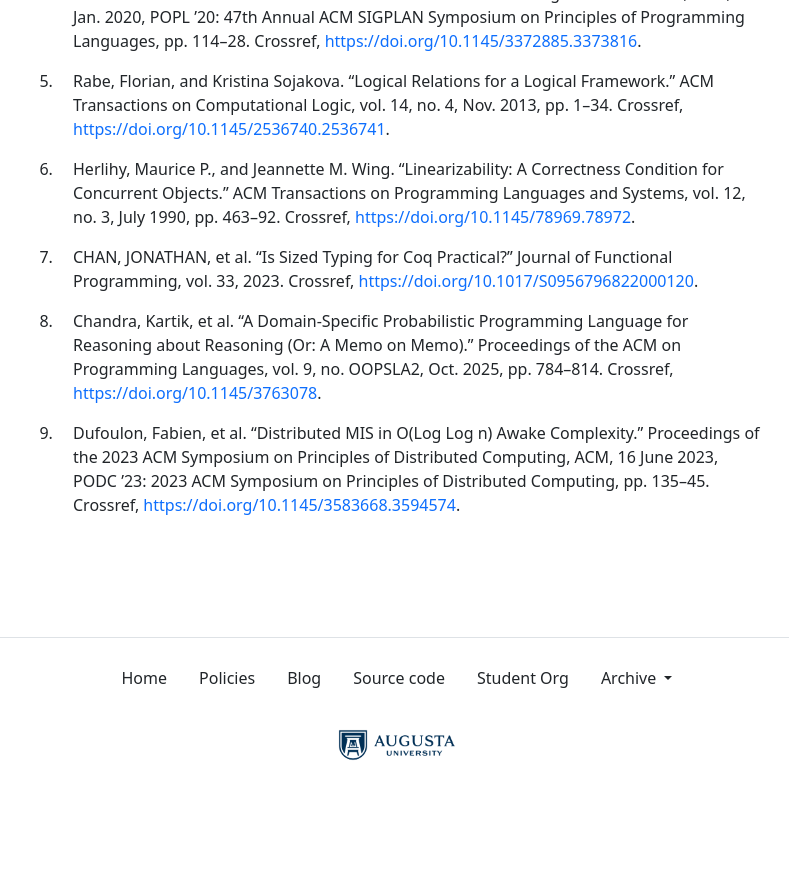
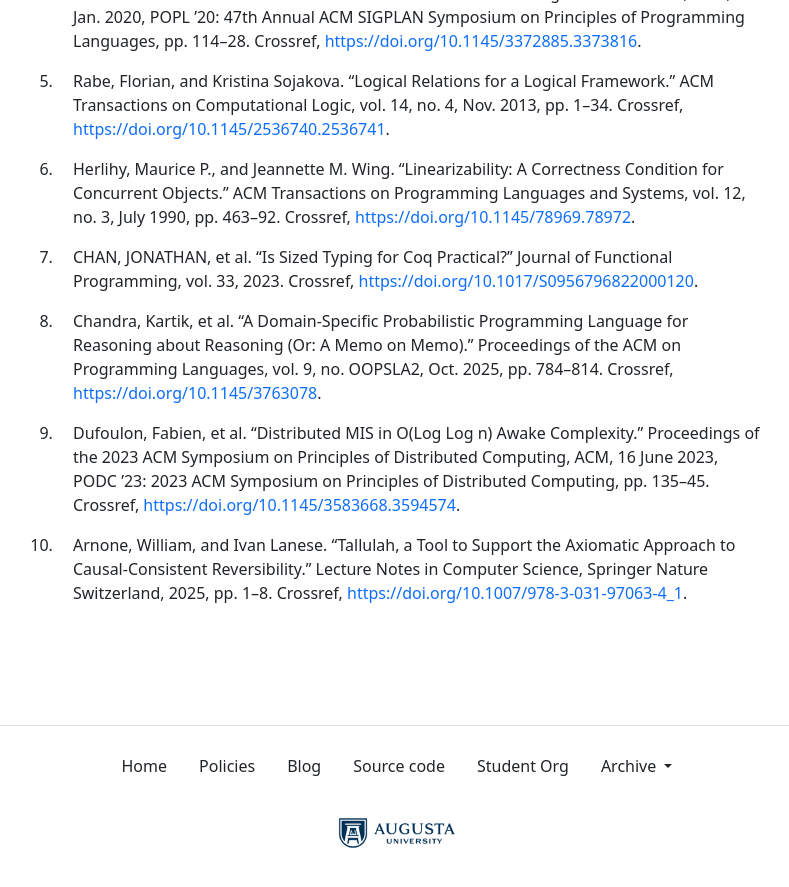
Before and after one commit to the-au-forml-lab/plgroup, a Jekyll site: the page built from docs/index.md, in a window 1280 px wide and 900 px high, scrolled down 1985 px. Shown: the top 887 px of the window, without its empty margins (243-1032 px from the left). Built offline with Jekyll 4.4.1, drawn with Linux system fonts in a browser that asks for light colours; before the commit the page ends 2797 px from its top, so only the background shows below that; some of the changed text lies outside the part shown.

Commit message:
[create-pull-request] automated change

```diff
--- a/data/history.txt
+++ b/data/history.txt
@@ -66,3 +66,4 @@
 10.1017/S0956796822000120
 10.1145/3763078
 10.1145/3583668.3594574
+10.1007/978-3-031-97063-4_1
--- a/docs/index.md
+++ b/docs/index.md
@@ -38,7 +38,7 @@ organization.
 | 7.  | March 13    | Is sized typing for Coq practical?                 | UH 227 (Fishbowl) |
 | 8.  | March 20    | A Domain-Specific Probabilistic Programming Language for Reasoning about Reasoning (Or: A Memo on memo)                 | UH 227 (Fishbowl) |
 | 9.  | March 27    | Distributed MIS in O(log log n) Awake Complexity                 | UH 227 (Fishbowl) |
-| 10. | April 3     | Paper 10 discussion                | UH 227 (Fishbowl) |
+| 10. | April 3     | Tallulah, a Tool to Support the Axiomatic Approach to Causal-Consistent Reversibility                | UH 227 (Fishbowl) |
 | 12. | April 24    | Awards Gala                        | UH 227 (Fishbowl) |
 
 No meetings March 6 (Spring Pause) and April 10 (Spring Break).
--- a/docs/papers.md
+++ b/docs/papers.md
@@ -7,3 +7,4 @@
 1. CHAN, JONATHAN, et al. “Is Sized Typing for Coq Practical?” Journal of Functional Programming, vol. 33, 2023. Crossref, <https://doi.org/10.1017/S0956796822000120>.
 1. Chandra, Kartik, et al. “A Domain-Specific Probabilistic Programming Language for Reasoning about Reasoning (Or: A Memo on Memo).” Proceedings of the ACM on Programming Languages, vol. 9, no. OOPSLA2, Oct. 2025, pp. 784–814. Crossref, <https://doi.org/10.1145/3763078>.
 1. Dufoulon, Fabien, et al. “Distributed MIS in O(Log Log n) Awake Complexity.” Proceedings of the 2023 ACM Symposium on Principles of Distributed Computing, ACM, 16 June 2023, PODC ’23: 2023 ACM Symposium on Principles of Distributed Computing, pp. 135–45. Crossref, <https://doi.org/10.1145/3583668.3594574>.
+1. Arnone, William, and Ivan Lanese. “Tallulah, a Tool to Support the Axiomatic Approach to Causal-Consistent Reversibility.” Lecture Notes in Computer Science, Springer Nature Switzerland, 2025, pp. 1–8. Crossref, <https://doi.org/10.1007/978-3-031-97063-4_1>.
```
